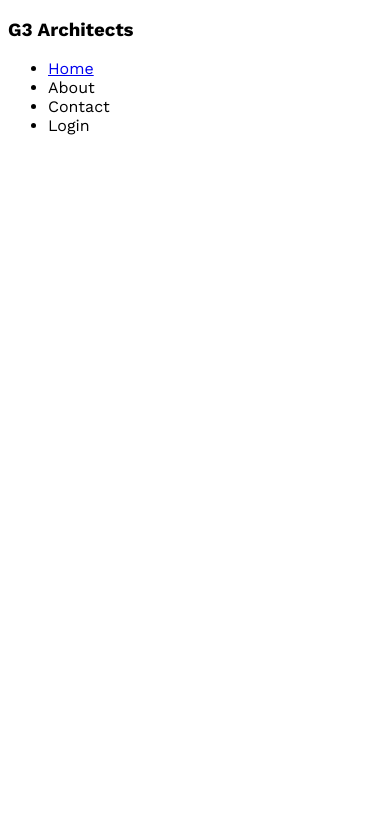
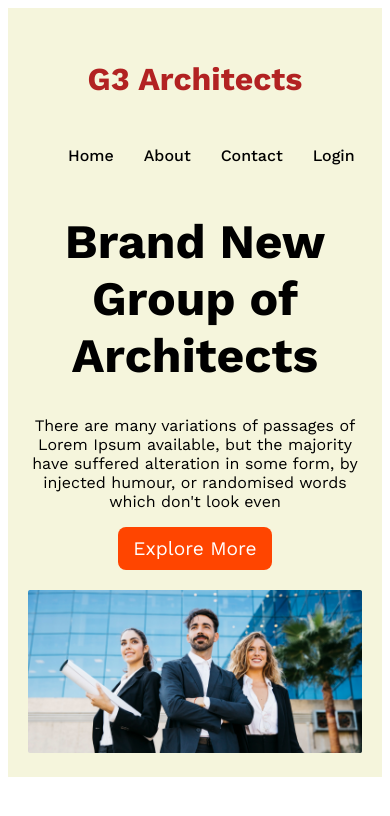
Before and after one commit to nazmussaadatcse/g3-architects, a plain HTML site: page index.html in a window 390 px wide. Drawn offline with nearby package versions, Linux system fonts and the light colour scheme.

Commit message:
nav and banner mob tab responsive

```diff
--- a/architect.css
+++ b/architect.css
@@ -3,3 +3,97 @@
 * {
     font-family: 'Work Sans', sans-serif;
 }
+
+/* header  */
+header{
+    background-color:beige;
+    padding: 20px 240px;
+}
+nav {
+    display: flex;
+    justify-content: space-between;
+}
+nav > ul {
+    display: flex;
+    justify-content: space-between;
+    align-items: center;
+}
+nav li {
+    list-style: none;
+    margin-right: 30px;
+    font-weight: 500;
+    font-size: 1rem;
+}
+a {
+    text-decoration: none;
+    color: black;
+}
+.nav-title{
+    font-size: 2rem;
+    font-weight: 700;
+    color: firebrick;
+}
+/* banner  */
+.banner-content{
+    max-width: 800px;
+    text-align: center;
+    margin: 0 auto;
+}
+.banner-title{
+    font-size: 4rem;
+    font-weight: 700;
+    color:black;
+}
+.banner-description{
+    color: black;
+}
+.btn-primary{
+    background-color: orangered;
+    color: white;
+    border-radius: 8px;
+    padding: 10px 15px;
+    font-size: 1.2rem;
+    cursor: pointer;
+    border: 0;
+}
+.banner img {
+    width: 100%;
+    margin-top: 20px;
+}
+
+/* responsive media  */
+/* mobile  */
+@media screen and (max-width:576px) {
+    header{
+        padding: 20px;
+    }
+    nav{
+        flex-direction: column;
+    }
+    .nav-title{
+        font-size: 2rem;
+        font-weight: 700;
+        color: firebrick;
+        text-align: center;
+    }
+    .banner-title{
+        font-size: 3rem;
+        font-weight: 700;
+        color:black;
+    }
+}
+/* tablet  */
+@media screen and (min-width:576px) and (max-width:960px) {
+    header{
+        padding: 20px;
+    }
+    nav{
+        flex-direction: column;
+        align-items: center;
+    }
+    .banner-title{
+        font-size: 3.5rem;
+        font-weight: 700;
+        color:black;
+    }
+}
--- a/index.html
+++ b/index.html
@@ -1,20 +1,35 @@
 <!DOCTYPE html>
 <html lang="en">
+
 <head>
     <meta charset="UTF-8">
     <meta name="viewport" content="width=device-width, initial-scale=1.0">
     <title>G3 Architects</title>
     <link rel="stylesheet" href="architect.css">
 </head>
+
 <body>
     <header>
-        <h3>G3 Architects</h3>
-        <ul>
-            <li><a href="/">Home</a></li>
-            <li><a href=""></a>About</li>
-            <li><a href=""></a>Contact</li>
-            <li><a href=""></a>Login</li>
-        </ul>
+        <nav>
+            <h3 class="nav-title">G3 Architects</h3>
+            <ul>
+                <li><a href="">Home</a></li>
+                <li><a href="">About</a></li>
+                <li><a href="">Contact</a></li>
+                <li><a href="">Login</a></li>
+            </ul>
+        </nav>
+        <div class="banner">
+            <div class="banner-content">
+                <h1 class="banner-title">Brand New Group of Architects</h1>
+                <p class="banner-description">
+                    There are many variations of passages of Lorem Ipsum available, but the majority have suffered
+                    alteration in some form, by injected humour, or randomised words which don't look even
+                </p>
+                <button class="btn-primary">Explore More</button>
+            </div>
+            <img src="images/banner.png" alt="">
+        </div>
     </header>
     <main>
 
@@ -23,4 +38,5 @@
 
     </footer>
 </body>
+
 </html>
```
